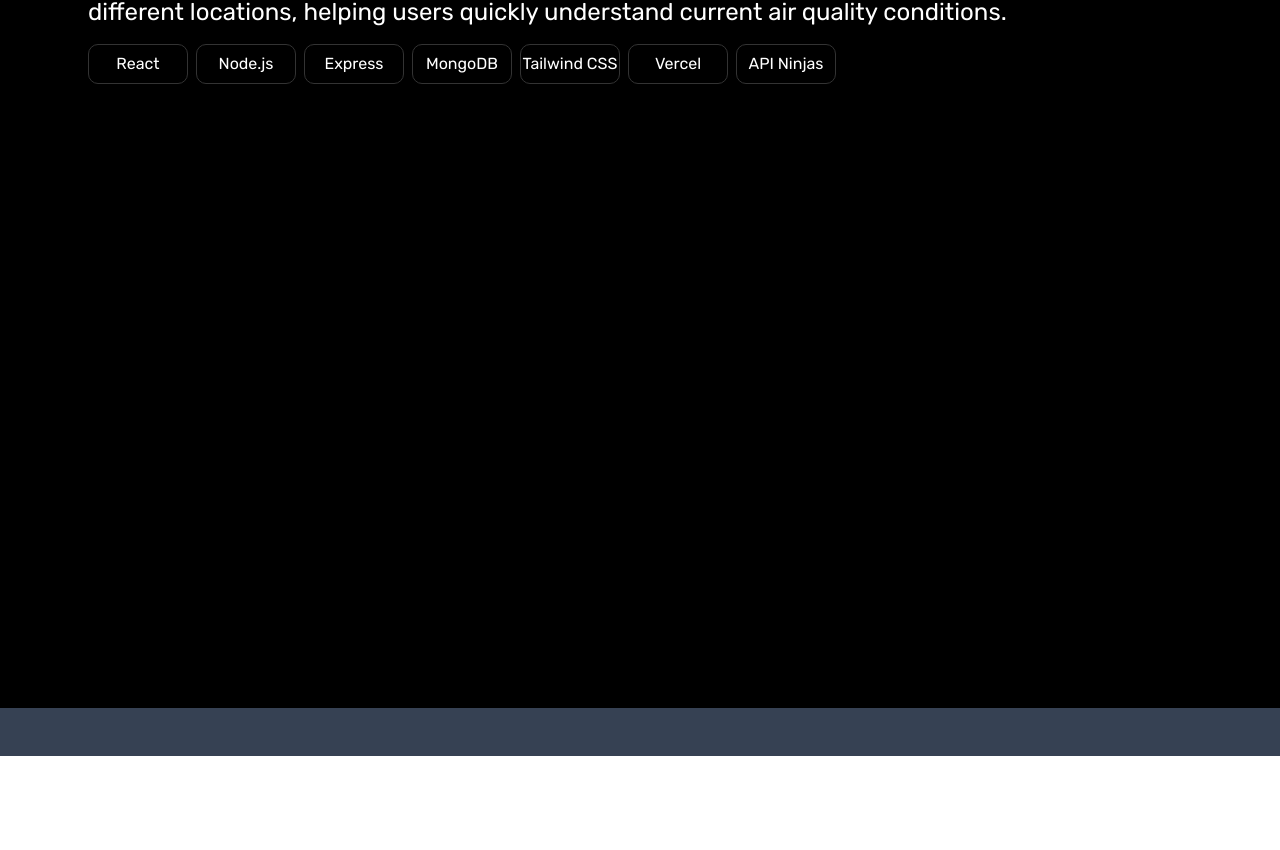
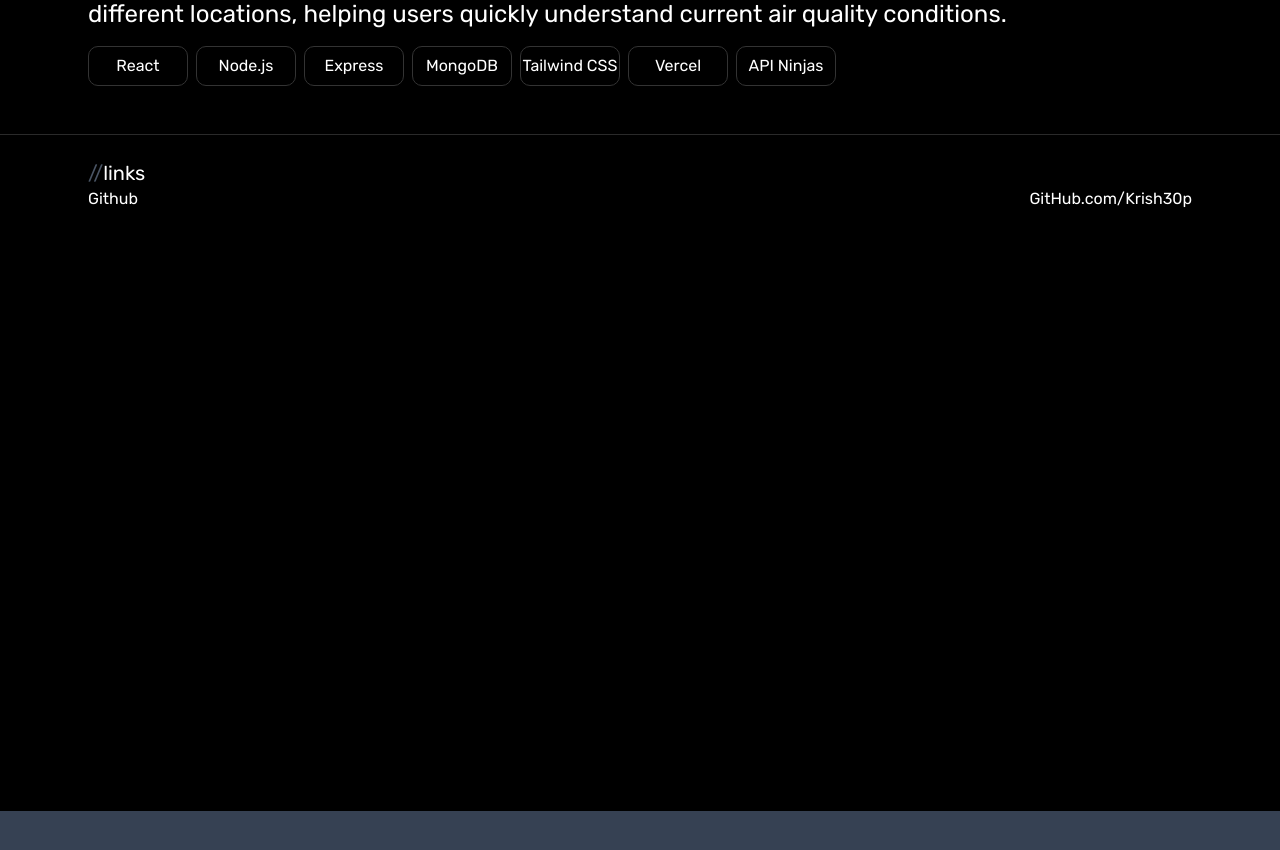
Before and after one commit to Krish30p/Portfolio, a React (Vite) app: page / in a window 1280 px wide. Shown: the part 1134-1984 px from the top of the page. Before the commit the page ends 1890 px from the top, so only its background shows below. Built offline with nearby package versions, Linux system fonts and the light colour scheme.

Commit message:
added Links

```diff
--- a/src/App.jsx
+++ b/src/App.jsx
@@ -4,6 +4,7 @@ import ClickSpark from './components/ClickSpark'
 import Main from './pages/Main'
 import Projects from './pages/Projects'
 import Skills from './pages/Skills'
+import Links from './pages/Links'
 
 const App = () => {
   return (
@@ -19,6 +20,7 @@ const App = () => {
       <Main />
       <Skills />
       <Projects />
+      <Links />
       <br />
       <br />
 
--- a/src/pages/Header.jsx
+++ b/src/pages/Header.jsx
@@ -5,7 +5,7 @@ import React from "react";
 
 const Header = () => {
   return (
-    <div className="sticky top-0 z-50 bg-black pointer-events-auto ">
+    <div className="sticky top-0 z-50 bg-black pointer-events-auto border-b border-[#2a2a2a]">
     <ClickSpark
       sparkColor="#ffffff"
       sparkSize={10}
@@ -14,10 +14,10 @@ const Header = () => {
       duration={400}
     >
       <div >
-        <div className="px-22">
-          <div className="flex items-start justify-between py-2">
+        <div className="px-22 ">
+          <div className="flex items-start justify-between py-2 ">
             {/* Left side */}
-            <div className="text-center">
+            <div className="text-center ">
               <div className="text-white text-3xl">{"<Krishna Patel />"}</div>
               <div className="text-gray-400 text-xl">Full Stack Developer</div>
             </div>
--- /dev/null
+++ b/src/pages/Links.jsx
@@ -0,0 +1,67 @@
+import React from "react";
+
+const Links = () => {
+  return (
+    <div className="bg-black text-white px-22 py-6 border-t border-[#2a2a2a]">
+      <div>
+
+          {/* what? */}
+          <div className="text-xl">
+            <span className="text-gray-600">//</span>
+            <span>links</span>
+          </div>
+          {/* Links */}
+          <div>
+            <div>
+                <div className="flex flex-col md:flex-row md:items-center md:justify-between gap-2">
+                    <span className="space-x-3">
+                        {/* <span className="">agsvd</span> */}
+                        <span>Github</span>
+                    </span>
+                    <a
+                    href="https://github.com/Krish30p"
+                    target="_blank"
+                    rel="noopener noreferrer"
+                    className="flex items-center gap-2 text-white cursor-pointer hover:text-gray-400"
+                  >
+
+                    <span>GitHub.com/Krish30p</span>
+                  </a>
+
+                </div>
+            </div>
+          </div>
+
+
+
+      </div>
+      <br />
+      <br />
+      <br />
+      <br />
+      <br />
+      <br />
+      <br />
+      <br />
+      <br />
+      <br />
+      <br />
+      <br />
+      <br />
+      <br />
+      <br />
+      <br />
+      <br />
+      <br />
+      <br />
+      <br />
+      <br />
+      <br />
+      <br />
+      <br />
+    </div>
+  );
+};
+
+export default Links;
+// will work later!!
--- a/src/pages/Projects.jsx
+++ b/src/pages/Projects.jsx
@@ -4,7 +4,7 @@ import GlareHover from "@/components/GlareHover";
 
 const Projects = () => {
   return (
-    <div className="bg-black text-white px-22 py-6">
+    <div className="bg-black text-white px-22 py-6 border-t border-[#2a2a2a]">
       <div>
         {/* what? */}
         <div className="text-xl">
@@ -224,30 +224,7 @@ const Projects = () => {
           </div>
         </div>
       </div>
-      <br />
-      <br />
-      <br />
-      <br />
-      <br />
-      <br />
-      <br />
-      <br />
-      <br />
-      <br />
-      <br />
-      <br />
-      <br />
-      <br />
-      <br />
-      <br />
-      <br />
-      <br />
-      <br />
-      <br />
-      <br />
-      <br />
-      <br />
-      <br />
+
     </div>
   );
 };
```
